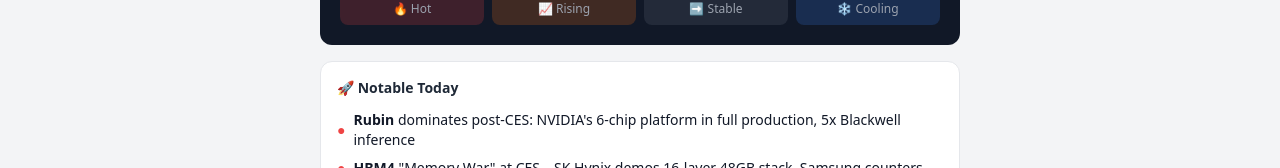
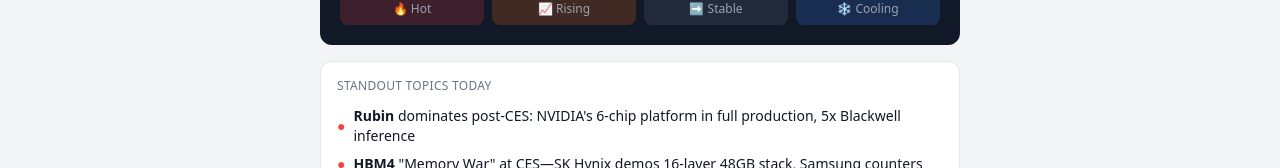
Before and after one commit to xocrevilo-hash/Kabuten3, a Next.js app: page /heatmap in a window 1280 px wide. Shown: the part 270-438 px from the top of the page. Built offline with nearby package versions, Linux system fonts and the light colour scheme.

Commit message:
Heatmap: rename Notable Today to Standout Topics Today

```diff
--- a/app/heatmap/page.jsx
+++ b/app/heatmap/page.jsx
@@ -105,9 +105,9 @@
           </div>
         </div>
 
-        {/* Notable Today - Top Movers */}
+        {/* Standout Topics Today */}
         <div className="mb-4 bg-white border border-gray-200 rounded-xl p-4">
-          <div className="font-semibold text-gray-800 mb-3">🚀 Notable Today</div>
+          <div className="text-xs uppercase tracking-wide text-gray-500 font-medium mb-3">Standout Topics Today</div>
           <div className="space-y-2 text-sm">
             <div className="flex items-center gap-2">
               <span className="text-red-500">●</span>
```
